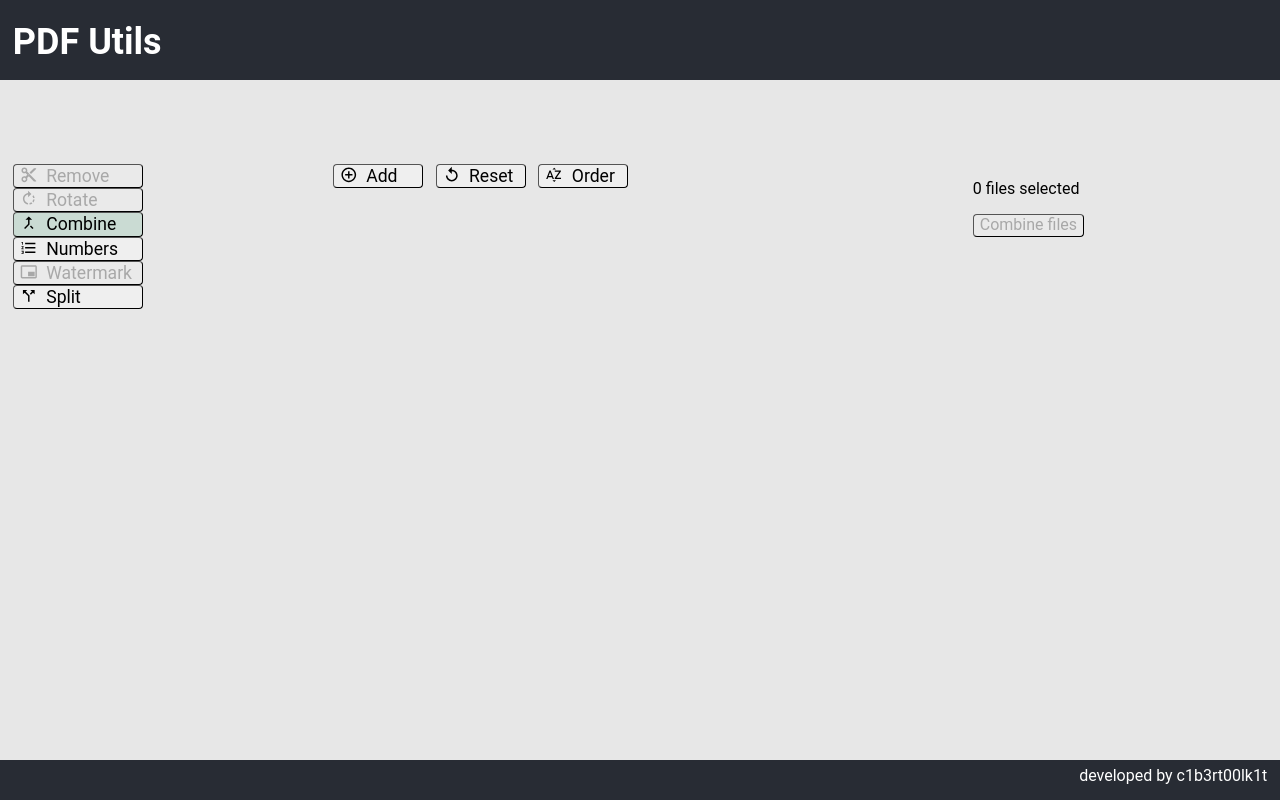
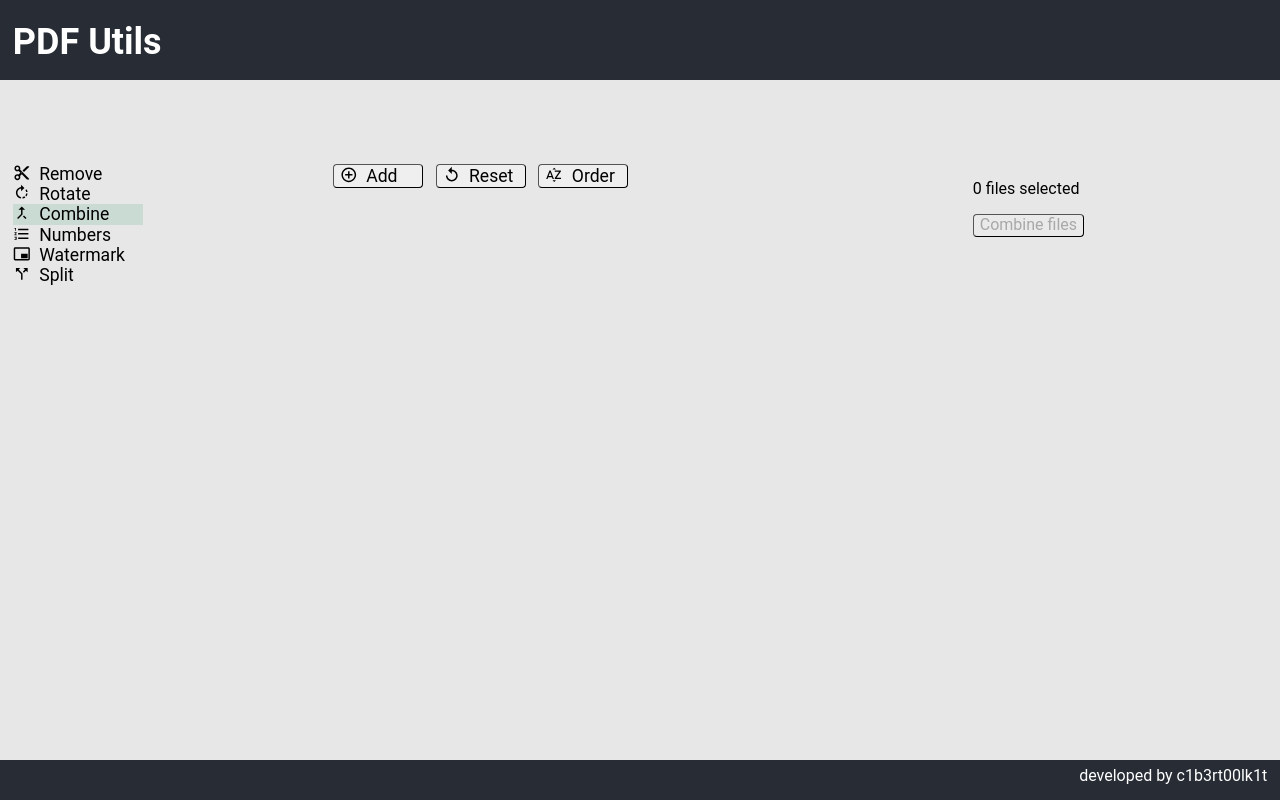
Before and after one commit to c1b3rt00lk1t/pdf-poc, a React (Vite) app: page / in a window 1280 px wide. Built offline with nearby package versions, Linux system fonts and the light colour scheme.

Commit message:
test divs instead of buttons

```diff
--- a/src/components/Sidebar.tsx
+++ b/src/components/Sidebar.tsx
@@ -29,8 +29,7 @@ interface SidebarProps {
 const Sidebar = ({ handleClickAction, action, isMobile }: SidebarProps) => {
   return (
     <div className={isMobile ? styles.SidebarMobile : styles.Sidebar}>
-      <button
-        disabled
+      <div
         onClick={() => {}}
         className={`${isMobile ? styles.buttonMobile : styles.button} ${
           styles.hideInSmallScreen
@@ -38,9 +37,8 @@ const Sidebar = ({ handleClickAction, action, isMobile }: SidebarProps) => {
       >
         <MdOutlineContentCut />
         <span className={styles.span}>Remove</span>
-      </button>
-      <button
-        disabled
+      </div>
+      <div
         onClick={() => {}}
         className={`${isMobile ? styles.buttonMobile : styles.button} ${
           styles.hideInSmallScreen
@@ -48,8 +46,8 @@ const Sidebar = ({ handleClickAction, action, isMobile }: SidebarProps) => {
       >
         <MdOutlineRotateRight />
         <span className={styles.span}>Rotate</span>
-      </button>
-      <button
+      </div>
+      <div
         className={`${action === "combine" ? styles.selected : undefined} ${
           isMobile ? styles.buttonMobile : styles.button
         }`}
@@ -57,8 +55,8 @@ const Sidebar = ({ handleClickAction, action, isMobile }: SidebarProps) => {
       >
         <MdOutlineCallMerge />
         <span className={styles.span}>Combine</span>
-      </button>
-      <button
+      </div>
+      <div
         className={`${action === "pages" ? styles.selected : undefined} ${
           isMobile ? styles.buttonMobile : styles.button
         }`}
@@ -66,9 +64,8 @@ const Sidebar = ({ handleClickAction, action, isMobile }: SidebarProps) => {
       >
         <MdOutlineFormatListNumbered />
         <span className={styles.span}>Numbers</span>
-      </button>
-      <button
-        disabled
+      </div>
+      <div
         onClick={() => {}}
         className={`${isMobile ? styles.buttonMobile : styles.button} ${
           styles.hideInSmallScreen
@@ -76,9 +73,9 @@ const Sidebar = ({ handleClickAction, action, isMobile }: SidebarProps) => {
       >
         <MdOutlineBrandingWatermark />
         <span className={styles.span}>Watermark</span>
-      </button>
+      </div>
 
-      <button
+      <div
         className={`${action === "split" ? styles.selected : undefined} ${
           isMobile ? styles.buttonMobile : styles.button
         }`}
@@ -86,7 +83,7 @@ const Sidebar = ({ handleClickAction, action, isMobile }: SidebarProps) => {
       >
         <MdOutlineCallSplit />
         <span className={styles.span}>Split</span>
-      </button>
+      </div>
     </div>
   );
 };
```
